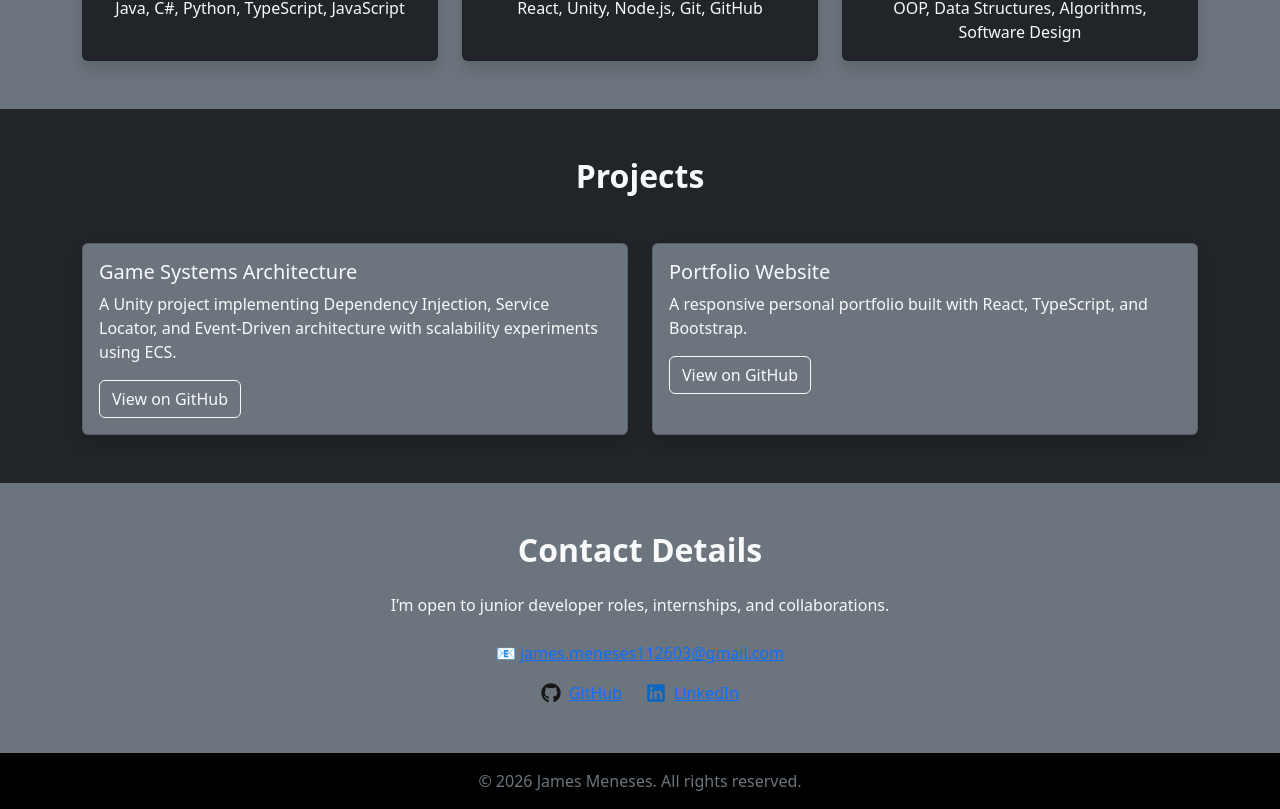
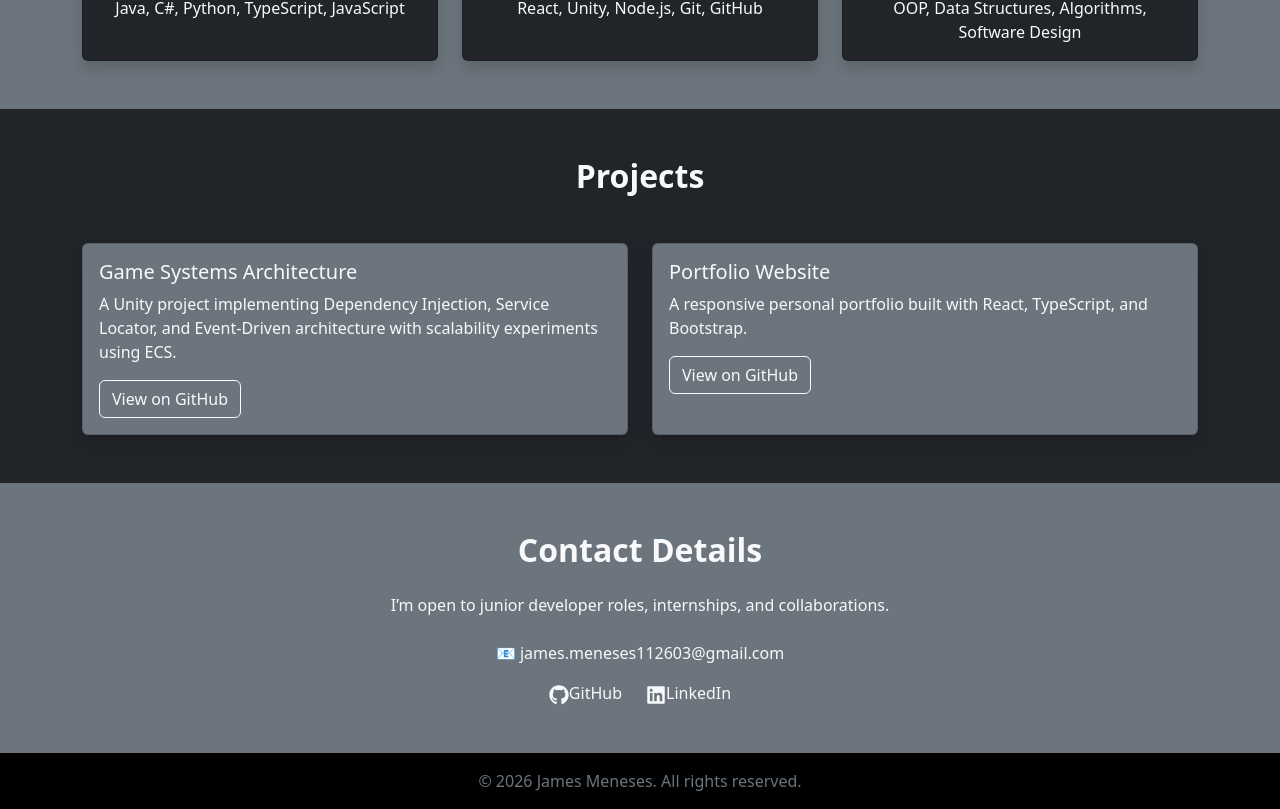
Before and after one commit to DyamesGH/Website-Portfolio, a React (Vite) app: page / in a window 1280 px wide. Shown: the part 497-1306 px from the top of the page. Built offline with nearby package versions, Linux system fonts and the light colour scheme.

Commit message:
Fixed a minor issue on the contact details down below

```diff
--- a/src/App.css
+++ b/src/App.css
@@ -9,76 +9,29 @@ body,
 html,
 body {
   overflow-x: hidden;
-  width: 100%;
 }
 
-section {
-  width: 100%;
+/* ============================= */
+/* CONTACT SECTION LINK STYLING */
+/* ============================= */
+
+#contact {
+  --bs-link-color: #ffffff;
+  --bs-link-hover-color: #ffffff;
 }
 
-/* Prevent container-fluid from exceeding viewport */
-.container-fluid {
-  padding-left: 1rem;
-  padding-right: 1rem;
-}
-
-.logo {
-  height: 6em;
-  padding: 1.5em;
-  will-change: filter;
-  transition: filter 300ms;
-}
-.logo:hover {
-  filter: drop-shadow(0 0 2em #646cffaa);
-}
-.logo.react:hover {
-  filter: drop-shadow(0 0 2em #61dafbaa);
-}
-
-@keyframes logo-spin {
-  from {
-    transform: rotate(0deg);
-  }
-  to {
-    transform: rotate(360deg);
-  }
-}
-
-@media (prefers-reduced-motion: no-preference) {
-  a:nth-of-type(2) .logo {
-    animation: logo-spin infinite 20s linear;
-  }
-}
-
-.card {
-  padding: 2em;
-}
-
-.read-the-docs {
-  color: #888;
-}
-
-
-
-a.contact-link,
-a.contact-link:link,
-a.contact-link:visited,
-a.contact-link:hover,
-a.contact-link:active,
-a.contact-link:focus {
-  color: #ffffff !important;
-  text-decoration: none !important;
-}
-
-/* Underline ONLY on hover */
-a.contact-link {
+/* Base link style */
+#contact a {
+  color: #ffffff;
+  text-decoration: none;
   position: relative;
   display: inline-flex;
   align-items: center;
   gap: 0.5rem;
 }
 
-a.contact-link::after {
+/* Underline animation */
+#contact a::after {
   content: "";
   position: absolute;
   left: 0;
@@ -89,22 +42,24 @@ a.contact-link::after {
   transition: width 0.25s ease-in-out;
 }
 
-a.contact-link:hover::after {
+#contact a:hover::after {
   width: 100%;
 }
 
+/* ============================= */
+/* ICON BRAND COLORS */
+/* ============================= */
 
-
-a.contact-link .github-icon {
-  color: #181717 !important;
+#contact .github-icon {
+  color: #181717; /* GitHub black */
 }
 
-a.contact-link .linkedin-icon {
-  color: #0A66C2 !important;
+#contact .linkedin-icon {
+  color: #0A66C2; /* LinkedIn blue */
 }
 
-/* Icon hover effect */
-a.contact-link:hover svg {
+/* Icon hover animation */
+#contact a:hover svg {
   transform: scale(1.1);
   transition: transform 0.2s ease;
 }
--- a/src/Portfolio.tsx
+++ b/src/Portfolio.tsx
@@ -151,9 +151,9 @@ export default function Portfolio() {
               href="https://github.com/DyamesGH"
               target="_blank"
               rel="noopener noreferrer"
-              className="contact-link d-flex align-items-center gap-2"
+              className="contact-link"
             >
-              <FaGithub size={20} color="#181717"/>
+              <FaGithub className="github-icon" size={20} />
               GitHub
             </a>
 
@@ -161,9 +161,9 @@ export default function Portfolio() {
               href="https://linkedin.com/in/james-meneses03"
               target="_blank"
               rel="noopener noreferrer"
-              className="contact-link d-flex align-items-center gap-2"
+              className="contact-link"
             >
-              <FaLinkedin size={20} color="#0A66C2"/>
+              <FaLinkedin className="linkedin-icon" size={20} />
               LinkedIn
             </a>
           </div>
--- a/src/index.css
+++ b/src/index.css
@@ -13,12 +13,17 @@
   -moz-osx-font-smoothing: grayscale;
 }
 
-
 body {
   margin: 0;
   min-width: 320px;
   min-height: 100vh;
   overflow-x: hidden; /* safety net */
+}
+
+/* ❗ IMPORTANT: global links inherit color */
+a {
+  color: inherit;
+  text-decoration: none;
 }
 
 h1 {
@@ -37,9 +42,11 @@ button {
   cursor: pointer;
   transition: border-color 0.25s;
 }
+
 button:hover {
   border-color: #646cff;
 }
+
 button:focus,
 button:focus-visible {
   outline: 4px auto -webkit-focus-ring-color;
@@ -50,9 +57,10 @@ button:focus-visible {
     color: #213547;
     background-color: #ffffff;
   }
-  a:hover {
-    color: #747bff;
-  }
+
+  /* ❗ DO NOT COLOR LINKS GLOBALLY */
+  /* a:hover REMOVED ON PURPOSE */
+
   button {
     background-color: #f9f9f9;
   }
```
